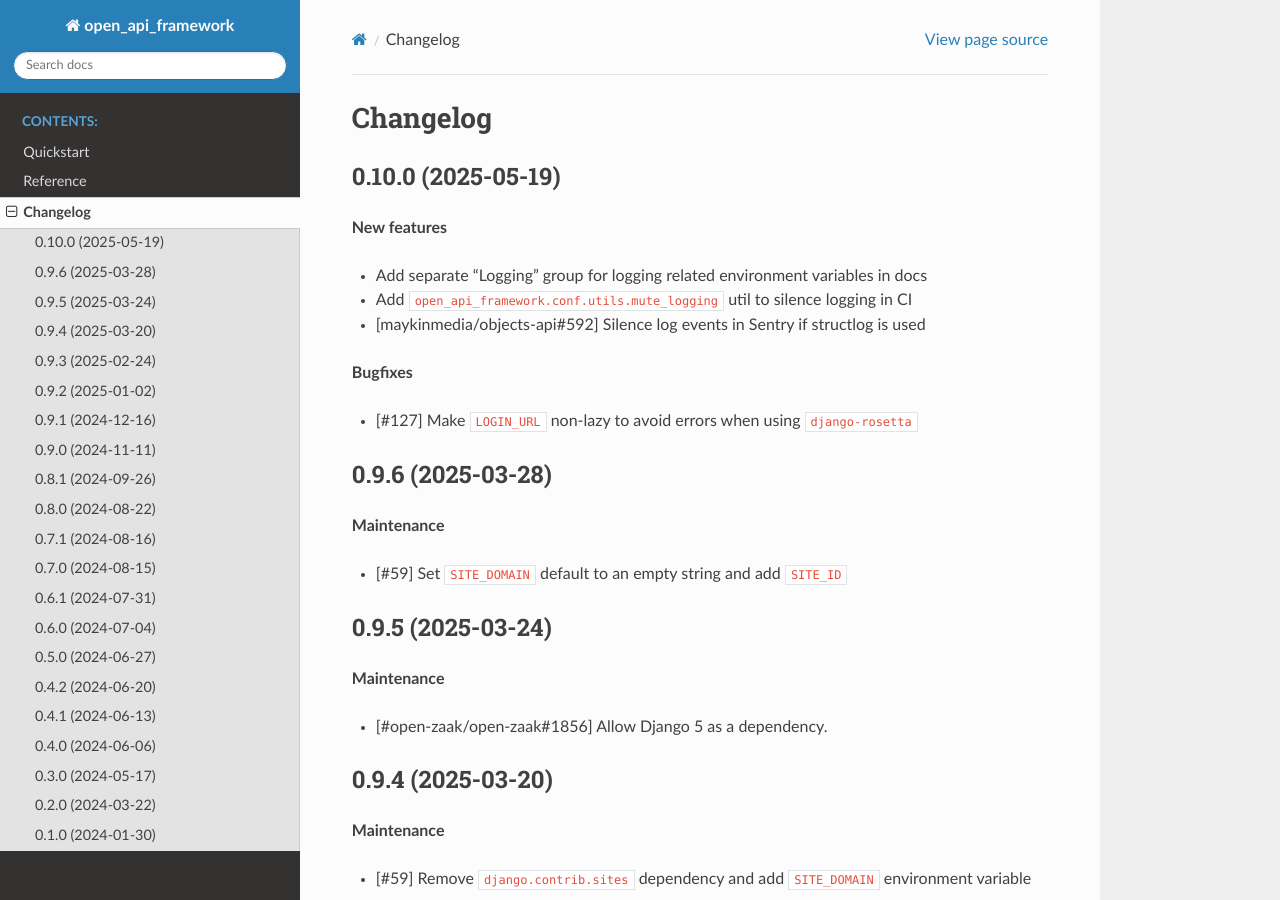
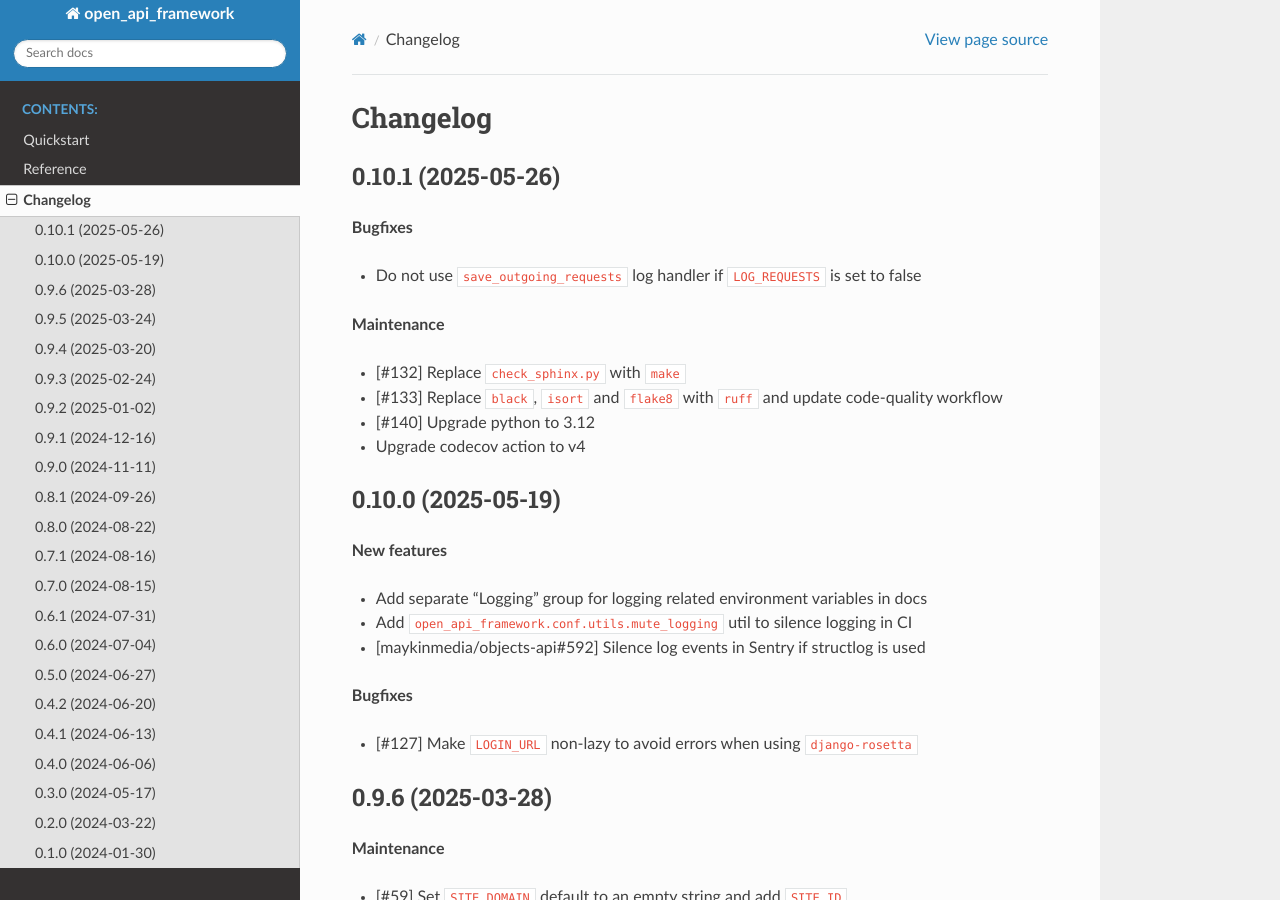
Before and after one commit to maykinmedia/open-api-framework, a Sphinx documentation site: the page built from docs/changelog.rst, in a window 1280 px wide and 900 px high. Built offline with Sphinx 7.4.7 and the Read the Docs theme 3.1.0, drawn with Linux system fonts in a browser that asks for light colours.

Commit message:
:bookmark: Release 0.10.1

```diff
--- a/CHANGELOG.rst
+++ b/CHANGELOG.rst
@@ -1,5 +1,20 @@
 Changelog
 =========
+
+0.10.1 (2025-05-26)
+-------------------
+
+**Bugfixes**
+
+* Do not use ``save_outgoing_requests`` log handler if ``LOG_REQUESTS`` is set to false
+
+**Maintenance**
+
+* [#132] Replace ``check_sphinx.py`` with ``make``
+* [#133] Replace ``black``, ``isort`` and ``flake8`` with ``ruff`` and update code-quality workflow
+* [#140] Upgrade python to 3.12
+* Upgrade codecov action to v4
+
 
 0.10.0 (2025-05-19)
 -------------------
--- a/README.rst
+++ b/README.rst
@@ -1,7 +1,7 @@
 Open API Framework
 ==================
 
-:Version: 0.10.0
+:Version: 0.10.1
 :Source: https://github.com/maykinmedia/open-api-framework
 :Keywords: metapackage, dependencies
 
--- a/docs/conf.py
+++ b/docs/conf.py
@@ -26,7 +26,7 @@ copyright = "2024, Maykin Media"
 author = "Maykin Media"
 
 # The full version, including alpha/beta/rc tags
-release = "0.10.0"
+release = "0.10.1"
 
 
 # -- General configuration ---------------------------------------------------
--- a/pyproject.toml
+++ b/pyproject.toml
@@ -4,7 +4,7 @@ build-backend = "setuptools.build_meta"
 
 [project]
 name = "open-api-framework"
-version = "0.10.0"
+version = "0.10.1"
 description = "A metapackage for registration components, that bundles the dependencies shared between these components and provides generic settings"
 authors = [
     {name = "Maykin Media", email = "support@maykinmedia.nl"}
@@ -102,7 +102,7 @@ env = [
 ]
 
 [tool.bumpversion]
-current_version = "0.10.0"
+current_version = "0.10.1"
 files = [
     {filename = "pyproject.toml"},
     {filename = "README.rst"},
```
